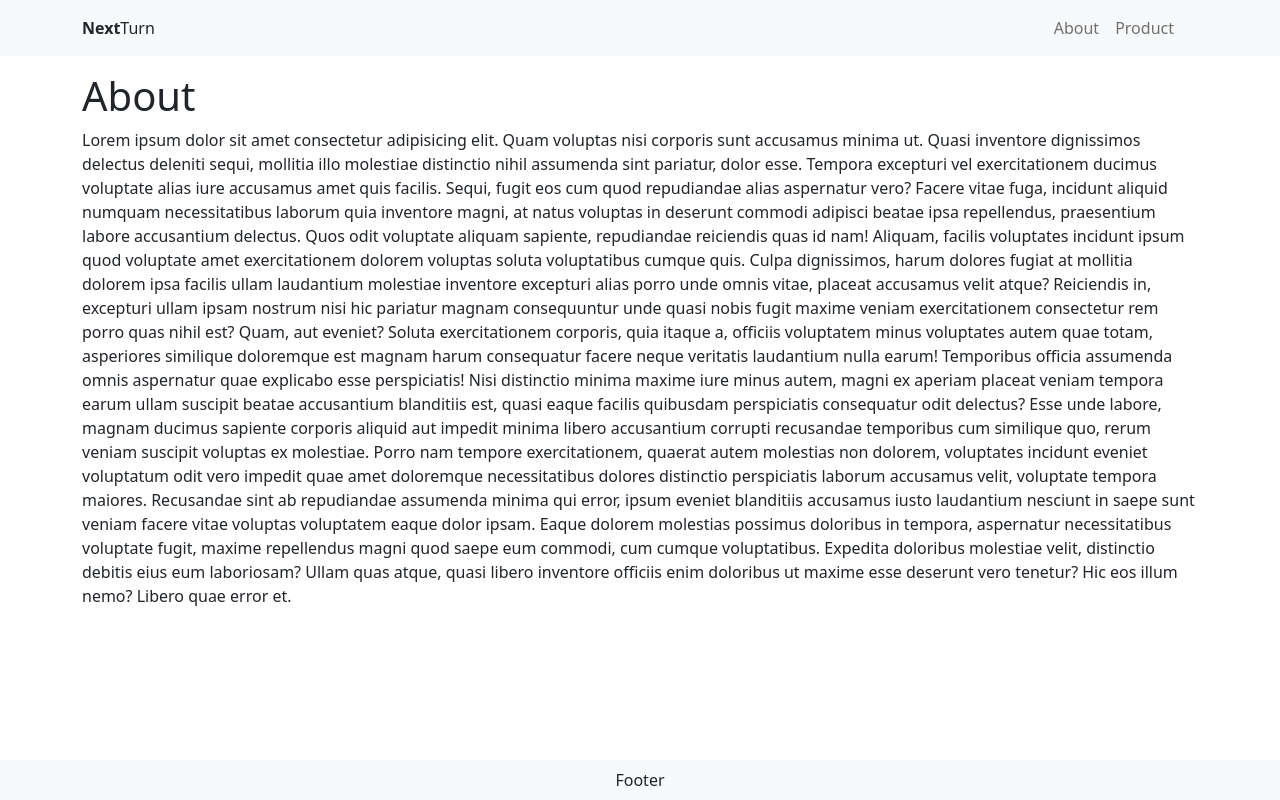
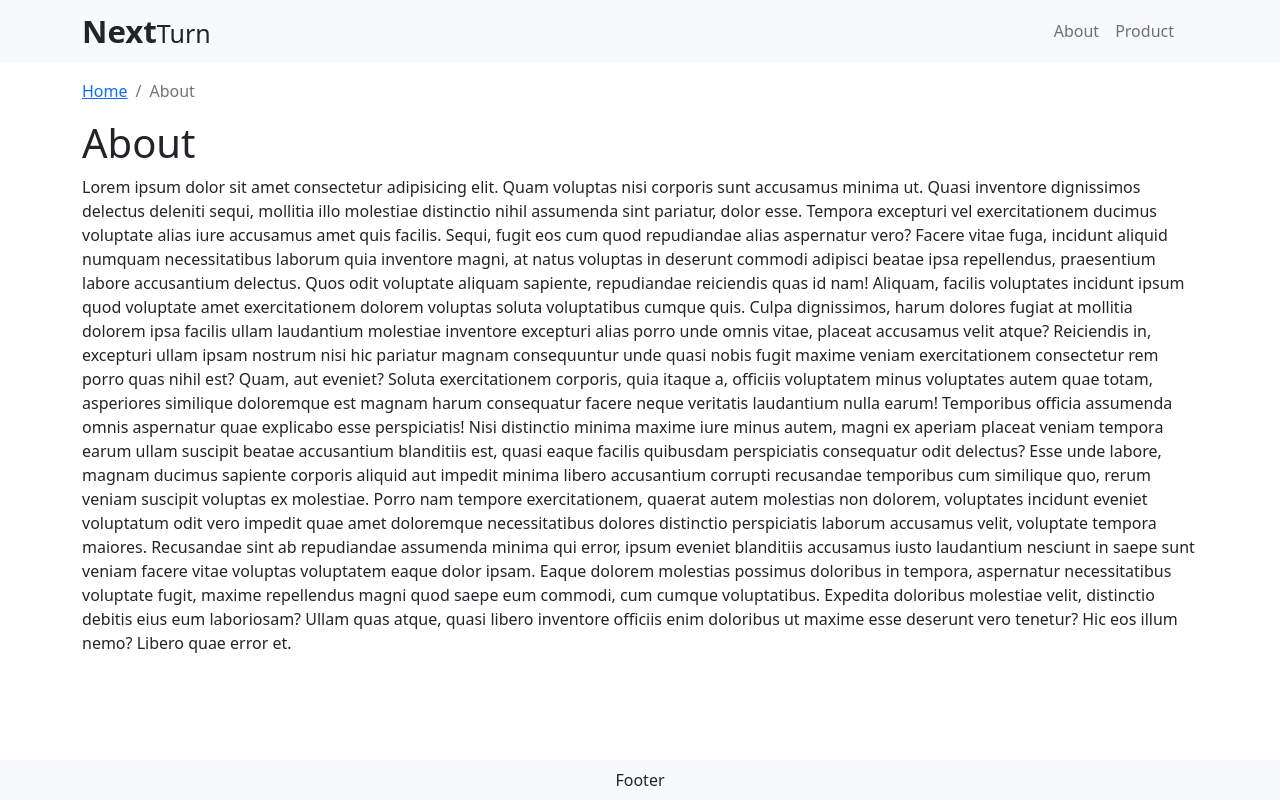
Before and after one commit to milindkhadse/first-nextjs-project, a Next.js app: page /about in a window 1280 px wide. Built offline with nearby package versions, Linux system fonts and the light colour scheme.

Commit message:
added breadcrumb

```diff
--- /dev/null
+++ b/components/constant/Constant.js
@@ -0,0 +1 @@
+export const baseURL = "/";
--- a/components/layout/Header.js
+++ b/components/layout/Header.js
@@ -11,7 +11,7 @@ function Header() {
         <Navbar key={expand} bg="light" expand={expand} className="mb-3">
           <Container>
             <Link href="/">
-              <a className="nav-link">
+              <a className="nav-link logo">
                 <strong>Next</strong>
                 <span>Turn</span>
               </a>
--- /dev/null
+++ b/components/shared/HomeLink.js
@@ -0,0 +1,17 @@
+import React from "react";
+import { baseURL } from "../constant/Constant";
+import Link from "next/link";
+
+const HomeLink = () => {
+  return (
+    <>
+      <li className="breadcrumb-item">
+        <Link href={baseURL}>
+          <a>Home</a>
+        </Link>
+      </li>
+    </>
+  );
+};
+
+export default HomeLink;
--- a/pages/about.js
+++ b/pages/about.js
@@ -1,8 +1,14 @@
 import React from "react";
+import Breadcrumb from "react-bootstrap/Breadcrumb";
+import HomeLink from "../components/shared/HomeLink";
 
 const About = () => {
   return (
     <div>
+      <Breadcrumb>
+        <HomeLink />
+        <Breadcrumb.Item active>About</Breadcrumb.Item>
+      </Breadcrumb>
       <h1>About</h1>
       Lorem ipsum dolor sit amet consectetur adipisicing elit. Quam voluptas
       nisi corporis sunt accusamus minima ut. Quasi inventore dignissimos
--- a/styles/globals.css
+++ b/styles/globals.css
@@ -19,6 +19,12 @@ a {
   flex-direction: column;
   min-height: 100vh;
 }
+.logo strong {
+  font-size: 1.953rem;
+}
+.logo span {
+  font-size: 1.563rem;
+}
 @media (prefers-color-scheme: dark) {
   html {
     color-scheme: dark;
```
